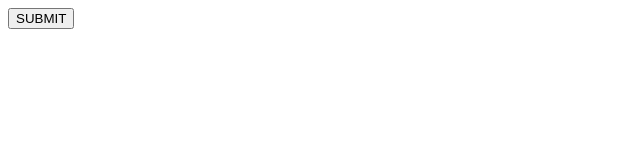
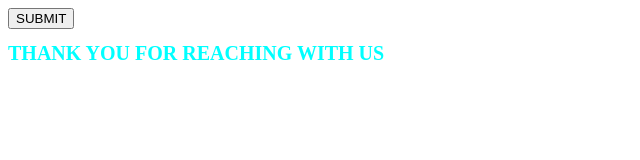
Before and after one commit to MANIZABAYO-Elie/29-09-Understanging_DOM, a plain HTML site: page index.html in a window 1280 px wide. Both pictures are taken after a click on the button "SUBMIT". Shown: the whole page, without its empty margins (0-640 px from the left). Drawn offline with Linux system fonts and the light colour scheme.

Commit message:
file committed

```diff
--- a/index.html
+++ b/index.html
@@ -7,7 +7,9 @@
     <title>Document</title>
 </head>
 <body>
+
     <button id="btn">SUBMIT</button>
+    <h1 class="title">THANK YOU FOR REACHING WITH US </h1>
 
 <script src="script.js">
 
--- a/script.js
+++ b/script.js
@@ -1,4 +1,6 @@
 const btn = document.getElementById('btn');
+const heading = document.querySelector('.title');
 btn.addEventListener('click',function () {
     console.log('hello world');
+    heading.style.display = 'block'
 })
--- a/style.css
+++ b/style.css
@@ -0,0 +1,5 @@
+.title{
+    color: aqua;
+    font-size: 20px;
+    display: none;
+}
```
